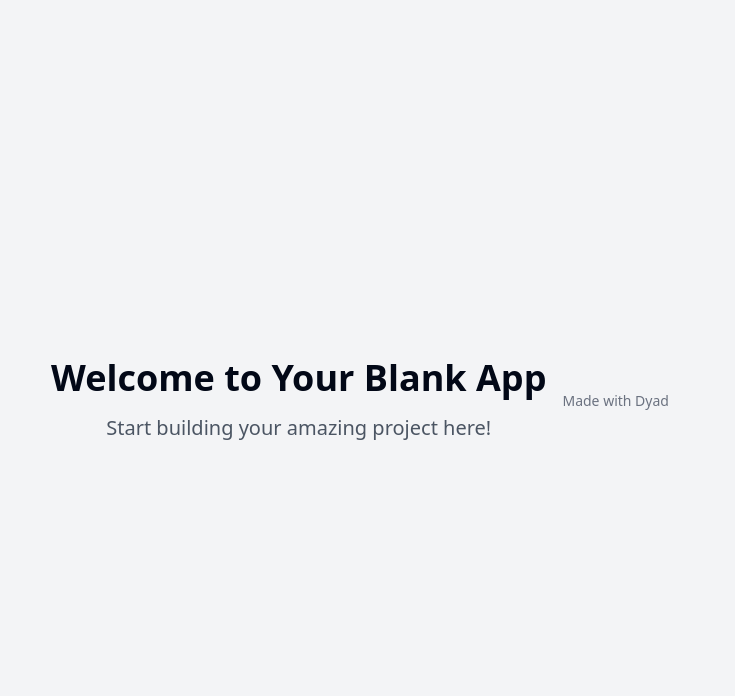
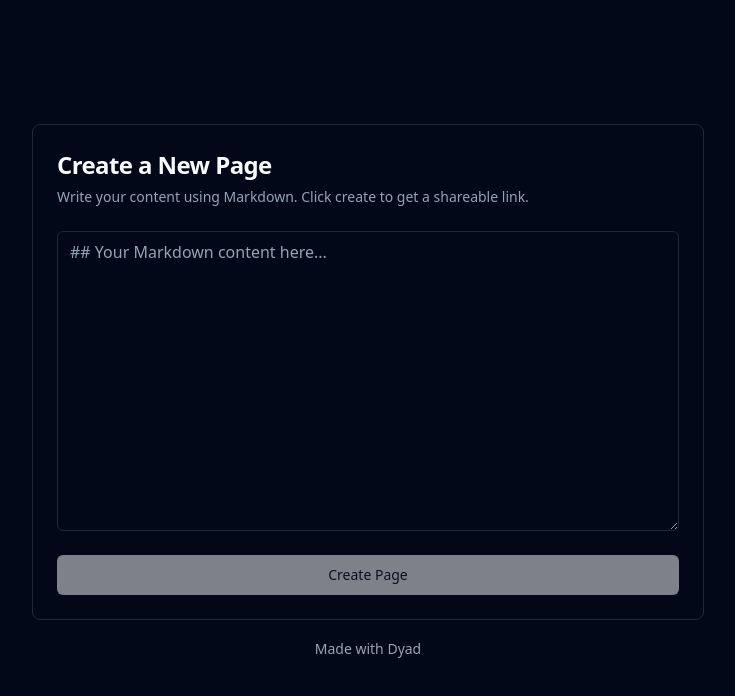
Before and after one commit to hnrie/web, a React (Vite) app: page / in a window 1280 px wide. Shown: the top 696 px of the page, without its empty margins (272-1007 px from the left). Built offline with nearby package versions, Linux system fonts and the light colour scheme.

Commit message:
[dyad] Create a markdown page creator app - wrote 8 file(s), deleted 1 file(s), added react-markdown, remark-gfm package(s)

```diff
--- a/index.html
+++ b/index.html
@@ -1,5 +1,5 @@
 <!doctype html>
-<html lang="en">
+<html lang="en" class="dark">
   <head>
     <meta charset="UTF-8" />
     <meta name="viewport" content="width=device-width, initial-scale=1.0" />
--- a/package.json
+++ b/package.json
@@ -52,9 +52,11 @@
     "react-day-picker": "^8.10.1",
     "react-dom": "^18.3.1",
     "react-hook-form": "^7.53.0",
+    "react-markdown": "^10.1.0",
     "react-resizable-panels": "^2.1.3",
     "react-router-dom": "^6.26.2",
     "recharts": "^2.12.7",
+    "remark-gfm": "^4.0.1",
     "sonner": "^1.5.0",
     "tailwind-merge": "^2.5.2",
     "tailwindcss-animate": "^1.0.7",
--- a/src/App.css
+++ /dev/null
@@ -1,42 +0,0 @@
-#root {
-  max-width: 1280px;
-  margin: 0 auto;
-  padding: 2rem;
-  text-align: center;
-}
-
-.logo {
-  height: 6em;
-  padding: 1.5em;
-  will-change: filter;
-  transition: filter 300ms;
-}
-.logo:hover {
-  filter: drop-shadow(0 0 2em #646cffaa);
-}
-.logo.react:hover {
-  filter: drop-shadow(0 0 2em #61dafbaa);
-}
-
-@keyframes logo-spin {
-  from {
-    transform: rotate(0deg);
-  }
-  to {
-    transform: rotate(360deg);
-  }
-}
-
-@media (prefers-reduced-motion: no-preference) {
-  a:nth-of-type(2) .logo {
-    animation: logo-spin infinite 20s linear;
-  }
-}
-
-.card {
-  padding: 2em;
-}
-
-.read-the-docs {
-  color: #888;
-}
--- a/src/App.tsx
+++ b/src/App.tsx
@@ -5,6 +5,7 @@ import { QueryClient, QueryClientProvider } from "@tanstack/react-query";
 import { BrowserRouter, Routes, Route } from "react-router-dom";
 import Index from "./pages/Index";
 import NotFound from "./pages/NotFound";
+import PageView from "./pages/PageView";
 
 const queryClient = new QueryClient();
 
@@ -16,6 +17,7 @@ const App = () => (
       <BrowserRouter>
         <Routes>
           <Route path="/" element={<Index />} />
+          <Route path="/p/:id" element={<PageView />} />
           {/* ADD ALL CUSTOM ROUTES ABOVE THE CATCH-ALL "*" ROUTE */}
           <Route path="*" element={<NotFound />} />
         </Routes>
--- /dev/null
+++ b/src/lib/store.ts
@@ -0,0 +1,8 @@
+// A simple in-memory store for pages.
+// Note: Data will be lost on server restart.
+
+interface PageStore {
+  [id: string]: string;
+}
+
+export const pages: PageStore = {};
--- a/src/pages/Index.tsx
+++ b/src/pages/Index.tsx
@@ -1,16 +1,49 @@
-// Update this page (the content is just a fallback if you fail to update the page)
-
+import { useState } from "react";
+import { useNavigate } from "react-router-dom";
+import { Button } from "@/components/ui/button";
+import { Textarea } from "@/components/ui/textarea";
+import { pages } from "@/lib/store";
 import { MadeWithDyad } from "@/components/made-with-dyad";
+import { Card, CardContent, CardDescription, CardFooter, CardHeader, CardTitle } from "@/components/ui/card";
 
 const Index = () => {
+  const [content, setContent] = useState("");
+  const navigate = useNavigate();
+
+  const createPage = () => {
+    if (!content.trim()) {
+      return; // Don't create empty pages
+    }
+
+    // Simple random ID generation
+    const id = Math.random().toString(36).substring(2, 10);
+    pages[id] = content;
+    navigate(`/p/${id}`);
+  };
+
   return (
-    <div className="min-h-screen flex items-center justify-center bg-gray-100">
-      <div className="text-center">
-        <h1 className="text-4xl font-bold mb-4">Welcome to Your Blank App</h1>
-        <p className="text-xl text-gray-600">
-          Start building your amazing project here!
-        </p>
-      </div>
+    <div className="min-h-screen flex flex-col items-center justify-center p-4">
+      <Card className="w-full max-w-2xl">
+        <CardHeader>
+          <CardTitle className="text-2xl">Create a New Page</CardTitle>
+          <CardDescription>
+            Write your content using Markdown. Click create to get a shareable link.
+          </CardDescription>
+        </CardHeader>
+        <CardContent>
+          <Textarea
+            placeholder="## Your Markdown content here..."
+            value={content}
+            onChange={(e) => setContent(e.target.value)}
+            className="min-h-[300px] text-base"
+          />
+        </CardContent>
+        <CardFooter>
+          <Button onClick={createPage} disabled={!content.trim()} className="w-full">
+            Create Page
+          </Button>
+        </CardFooter>
+      </Card>
       <MadeWithDyad />
     </div>
   );
--- /dev/null
+++ b/src/pages/PageView.tsx
@@ -0,0 +1,46 @@
+import { useParams, Link } from "react-router-dom";
+import ReactMarkdown from "react-markdown";
+import remarkGfm from "remark-gfm";
+import { pages } from "@/lib/store";
+import { Button } from "@/components/ui/button";
+import { Home } from "lucide-react";
+
+const PageView = () => {
+  const { id } = useParams<{ id: string }>();
+  const content = id ? pages[id] : undefined;
+
+  if (!content) {
+    return (
+      <div className="min-h-screen flex flex-col items-center justify-center text-center p-4">
+        <h1 className="text-4xl font-bold mb-4">Page Not Found</h1>
+        <p className="text-xl text-muted-foreground mb-8">
+          The page you are looking for does not exist.
+        </p>
+        <Button asChild>
+          <Link to="/">
+            <Home className="mr-2 h-4 w-4" /> Go back to Home
+          </Link>
+        </Button>
+      </div>
+    );
+  }
+
+  return (
+    <div className="min-h-screen bg-background text-foreground">
+      <div className="container mx-auto p-4 sm:p-8">
+        <article className="prose prose-invert max-w-none">
+          <ReactMarkdown remarkPlugins={[remarkGfm]}>{content}</ReactMarkdown>
+        </article>
+        <div className="mt-8 text-center">
+            <Button asChild variant="outline">
+                <Link to="/">
+                    <Home className="mr-2 h-4 w-4" /> Create a new page
+                </Link>
+            </Button>
+        </div>
+      </div>
+    </div>
+  );
+};
+
+export default PageView;
--- a/tailwind.config.ts
+++ b/tailwind.config.ts
@@ -92,5 +92,5 @@ export default {
       },
     },
   },
-  plugins: [require("tailwindcss-animate")],
+  plugins: [require("tailwindcss-animate"), require("@tailwindcss/typography")],
 } satisfies Config;
```
Also changed, not shown: 1 other file (tests, documents, lock files or other folders).
